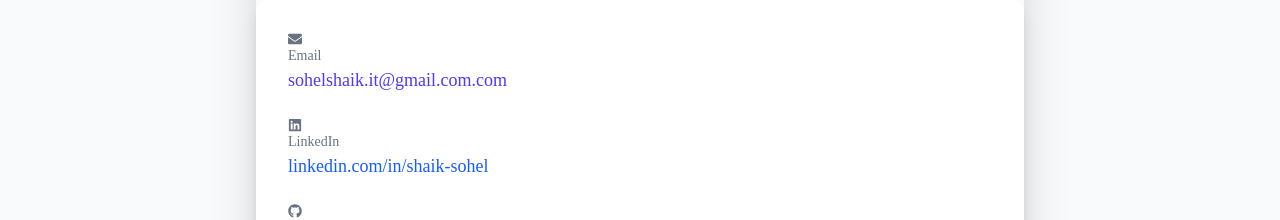
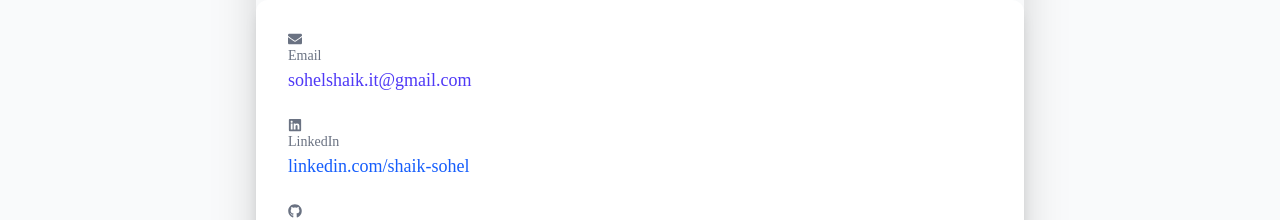
Before and after one commit to Shaiksohel305/-Portfolio, a React (Vite) app: page / in a window 1280 px wide. Shown: the part 2904-3124 px from the top of the page. Built offline with nearby package versions, Linux system fonts and the light colour scheme.

Commit message:
add resume

```diff
--- a/src/components/Contact.jsx
+++ b/src/components/Contact.jsx
@@ -15,19 +15,19 @@
                     <div>
                         <p className="text-sm text-gray-500"><FaEnvelope />Email</p>
                         <a href="mailto:sohelshaik.it@gmail.com" className="text-lg text-indigo-600 hover:underline">
-                            sohelshaik.it@gmail.com.com
+                            sohelshaik.it@gmail.com
                         </a>
                     </div>
 
                     <div>
                         <p className="text-sm text-gray-500"><FaLinkedin />LinkedIn</p>
                         <a
-                            href="https://www.linkedin.com/in/shaiksohel1"
+                            href="https://www.linkedin.com/in/shaik-sohel1/"
                             target="_blank"
                             rel="noopener noreferrer"
                             className="text-lg text-blue-600 hover:underline"
                         >
-                            linkedin.com/in/shaik-sohel
+                            linkedin.com/shaik-sohel
                         </a>
                     </div>
 
@@ -48,7 +48,6 @@
                         <a
                             href="/MERN.pdf"
                             target="_blank"
-                            rel="noopener noreferrer"
                             className="text-lg text-green-600 hover:underline"
                         >
                             Download Resume
```
